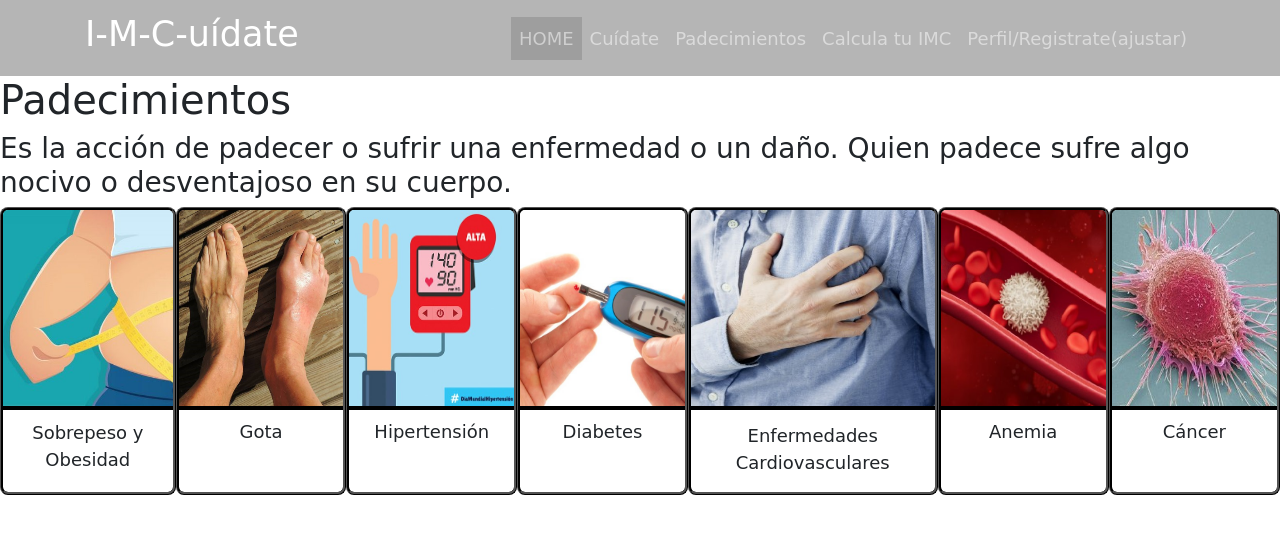
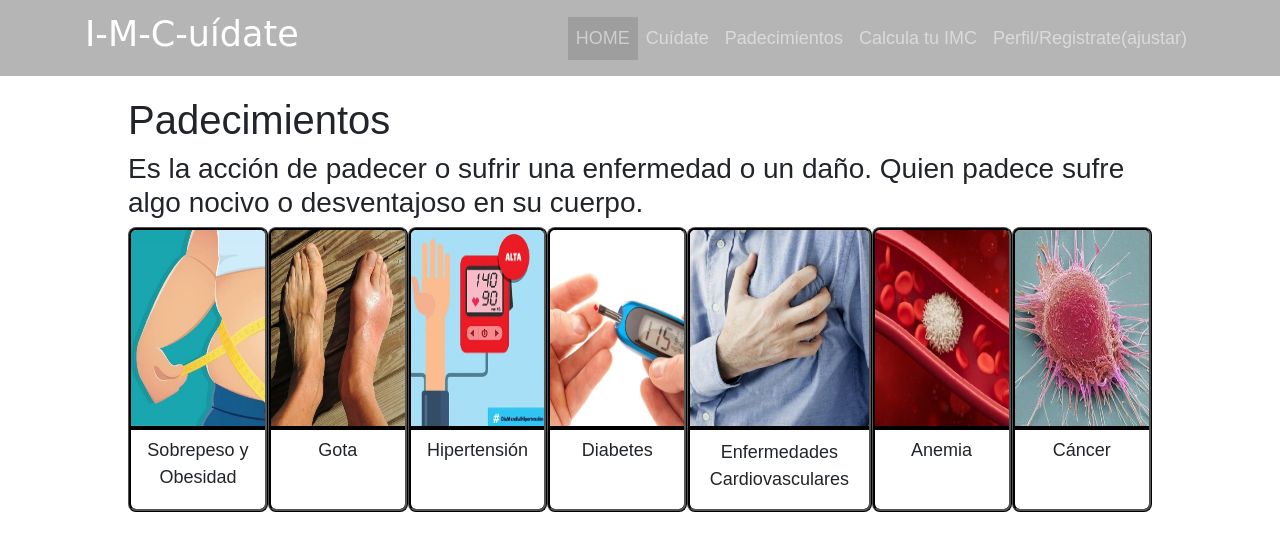
Before and after one commit to JoseAngelRE/Proyecto-Desarrollo-Web, a PHP site: page /pags/padecimientos.html in a window 1280 px wide. Shown: the top 551 px of the page. Run offline with PHP 8.4, Linux system fonts and the light colour scheme; some libraries are stand-ins or nearby versions.

Commit message:
Segundo commit
Reconfigurando.

```diff
--- a/estilos/estiloPadecimiento.css
+++ b/estilos/estiloPadecimiento.css
@@ -1,50 +1,7 @@
-:root{
-    --87: #3c3c3c;  /*Text*/
-    --54: #515151; /*Icons-secondary_Text*/
-    --26: #8c8c8c8c; /*disabled-Hint_text*/
-    --12: #b5b5b5; /*dividers*/
-    /*Fondo blanco*/
-}
-
-* {
-    margin: 0;
-    padding: 0;
-    box-sizing: border-box;
-}
-body {
-    font-family: cursive;
-    font-size: 18px;
-}
-/*
-main {
-    display: flex;
-    justify-content: center;
-}*/
-section{
-    width: 80%;
-    margin-top: 20px;
-    max-width: 1200px;
-}
-nav{
-    background-color: var(--12);
-    color: var(--87);
-}
-nav .navbar-brand h1{
-    font-family: 'Cinzel Decorative', cursive;
-    font-size: 35px;
-}
-nav .activa {
-    color: var(--54);
-    background-color: var(--26);
-}
-
-
-/*De aquí para abajo eliminar*/
-/*El <MAIN> es el contenedor principal de cada página*/
-
 
 .flex-container {
     display: flex;
+  /*  flex-wrap: wrap;*/
     background-color: white;
 
 
--- a/pags/padecimientos.html
+++ b/pags/padecimientos.html
@@ -8,6 +8,7 @@
 
     <link rel="stylesheet" href="https://stackpath.bootstrapcdn.com/bootstrap/4.5.2/css/bootstrap.min.css" integrity="sha384-JcKb8q3iqJ61gNV9KGb8thSsNjpSL0n8PARn9HuZOnIxN0hoP+VmmDGMN5t9UJ0Z" crossorigin="anonymous">
     <script src="https://kit.fontawesome.com/5d433e8279.js" crossorigin="anonymous"></script>
+    <link rel="stylesheet" href="/estilos/main.css">
     <link rel="stylesheet" href="/estilos/estiloPadecimiento.css">
 
 </head>
@@ -41,7 +42,7 @@
     </nav>
 
     <main>
-
+<section>
 <h1>Padecimientos</h1>
 <h3>Es la acción de padecer o sufrir una enfermedad o un daño.
      Quien padece sufre algo nocivo o desventajoso en su cuerpo.</h3>
@@ -55,6 +56,7 @@
   <div><img src="/recursos/imgs/imgsPadecimientos/6.jpg"><p>Anemia</p></div>
   <div><img src="/recursos/imgs/imgsPadecimientos/7.jpg"><p>Cáncer</p></div>
 </div>
+</section>
 
 
     </main>
```
